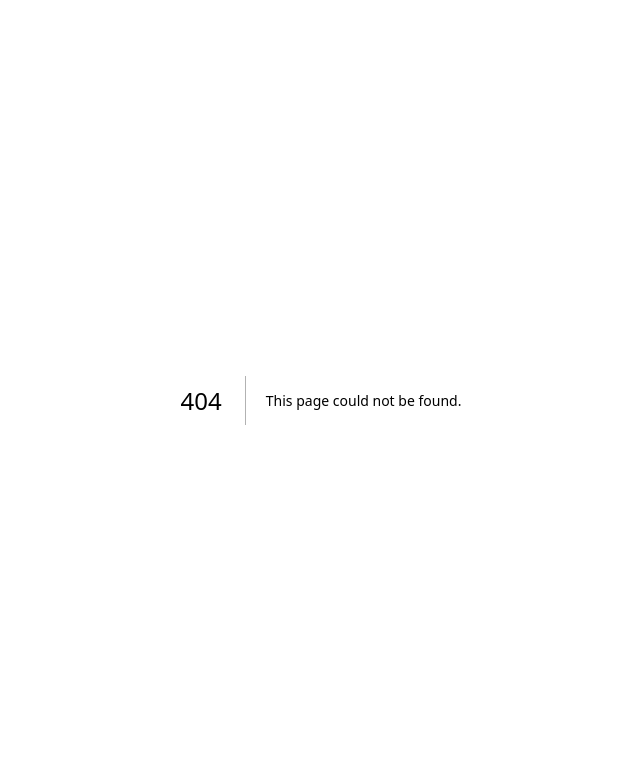
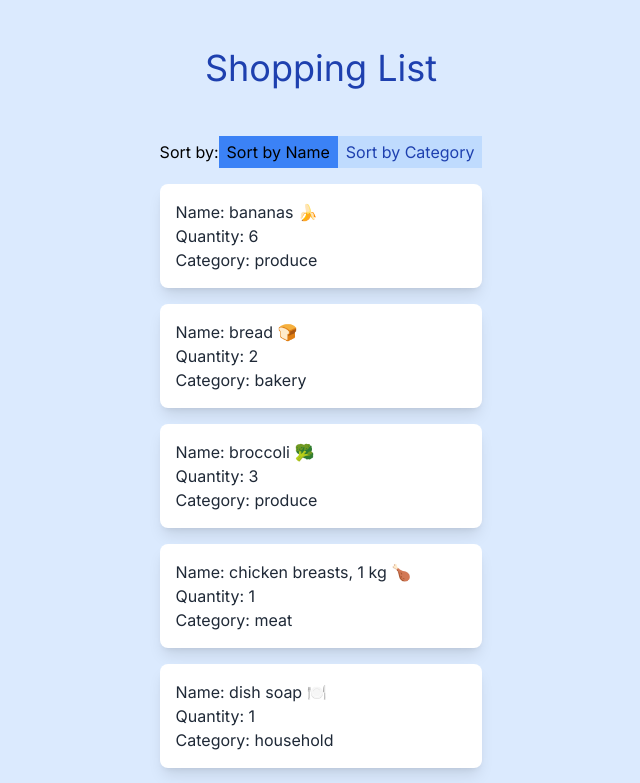
Before and after one commit to maecison/cprg306-assignments, a Next.js app: page /week5 in a window 1280 px wide. Before the commit this address had no page. Shown: the top 783 px of the page, without its empty margins (319-959 px from the left). Built offline with nearby package versions, Linux system fonts and the light colour scheme.

Commit message:
Week 5 Assignment!

```diff
--- a/app/page.js
+++ b/app/page.js
@@ -21,6 +21,9 @@ export default function Home() {
         <p className="mb-2 text-center">
           <Link href="/week4" className="text-blue-500 hover:text-blue-700">Week 4</Link>
         </p>
+        <p className="mb-2 text-center">
+          <Link href="/week5" className="text-blue-500 hover:text-blue-700">Week 5</Link>
+        </p>
       </div>
 
     </main>
--- /dev/null
+++ b/app/week5/item-list.js
@@ -0,0 +1,41 @@
+"use client";
+import { useState } from "react";
+import Item from "./item.js";
+import itemsData from "./items.json";
+
+export default function ItemList() {
+    const [sortBy, setSortBy] = useState("name");
+
+    let items = itemsData;
+
+    items.sort ((a, b) => a[sortBy].localeCompare(b[sortBy]));
+
+    return (
+        <div className="flex flex-col items-center justify-center min-h-screen bg-blue-100">
+            <div className="space-y-4">
+                Sort by:
+                <button
+                    className={`px-2 py-1 ${sortBy === 'name' ? 'bg-blue-500' : 'bg-blue-200 text-blue-800'}`}
+                    onClick={() => setSortBy("name")}>
+                    Sort by Name
+                </button>
+
+                <button
+                    className={`px-2 py-1 ${sortBy === 'category' ? 'bg-blue-500' : 'bg-blue-200 text-blue-800'}`}
+                    onClick={() => setSortBy("category")}>
+                    Sort by Category
+                </button>
+
+                {items.map((item) => (
+                    <Item
+                        key={item.id}
+                        name={item.name}
+                        quantity={item.quantity}
+                        category={item.category}
+                    />
+
+                ))}
+            </div>
+        </div>
+    )
+}
--- /dev/null
+++ b/app/week5/item.js
@@ -0,0 +1,9 @@
+export default function Item({name, quantity, category}) {
+    return (
+        <li className="list-none bg-white rounded-lg shadow-lg p-4 mb-4">
+                <li className="text-gray-800">Name: {name}</li>
+                <li className="text-gray-800">Quantity: {quantity}</li>
+                <li className="text-gray-800">Category: {category}</li>
+        </li>
+    );
+}
--- /dev/null
+++ b/app/week5/items.json
@@ -0,0 +1,74 @@
+[
+    {
+      "id": "1h2GJKH12gkHG31h1H",
+      "name": "milk, 4 L 🥛",
+      "quantity": 1,
+      "category": "dairy"
+    },
+    {
+      "id": "2KJH3k2j3H1k2J3K1H",
+      "name": "bread 🍞",
+      "quantity": 2,
+      "category": "bakery"
+    },
+    {
+      "id": "3h2KJH3k2j3H1k2J3",
+      "name": "eggs, dozen 🥚",
+      "quantity": 2,
+      "category": "dairy"
+    },
+    {
+      "id": "4k2J3K1H2GJKH12gk",
+      "name": "bananas 🍌",
+      "quantity": 6,
+      "category": "produce"
+    },
+    {
+      "id": "5H1h1H2KJH3k2j3H",
+      "name": "broccoli 🥦",
+      "quantity": 3,
+      "category": "produce"
+    },
+    {
+      "id": "6H1k2J3K1H2GJKH1",
+      "name": "chicken breasts, 1 kg 🍗",
+      "quantity": 1,
+      "category": "meat"
+    },
+    {
+      "id": "7gkHG31h1H2KJH3k",
+      "name": "pasta sauce 🍝",
+      "quantity": 3,
+      "category": "canned goods"
+    },
+    {
+      "id": "8j3H1k2J3K1H2GJK",
+      "name": "spaghetti, 454 g 🍝",
+      "quantity": 2,
+      "category": "dry goods"
+    },
+    {
+      "id": "9H12gkHG31h1H2KJ",
+      "name": "toilet paper, 12 pack 🧻",
+      "quantity": 1,
+      "category": "household"
+    },
+    {
+      "id": "10H3k2j3H1k2J3K1",
+      "name": "paper towels, 6 pack",
+      "quantity": 1,
+      "category": "household"
+    },
+    {
+      "id": "11k2J3K1H2GJKH12",
+      "name": "dish soap 🍽️",
+      "quantity": 1,
+      "category": "household"
+    },
+    {
+      "id": "12GJKH12gkHG31h1",
+      "name": "hand soap 🧼",
+      "quantity": 4,
+      "category": "household"
+    }
+  ]
--- /dev/null
+++ b/app/week5/page.js
@@ -0,0 +1,13 @@
+import ItemList from "./item-list";
+
+
+export default function Page() {
+    return (
+        <main className="flex flex-col items-center justify-center min-h-screen bg-blue-100 pt-12">
+            <h1 className="text-4xl text-blue-800 mb-8">
+                Shopping List
+            </h1>
+            <ItemList />
+        </main>
+    );
+}
```
